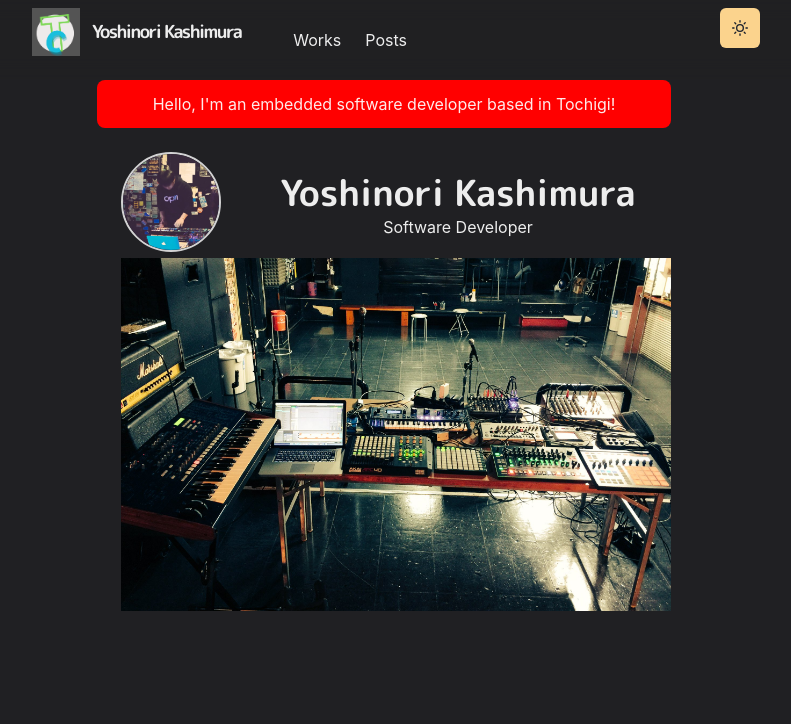
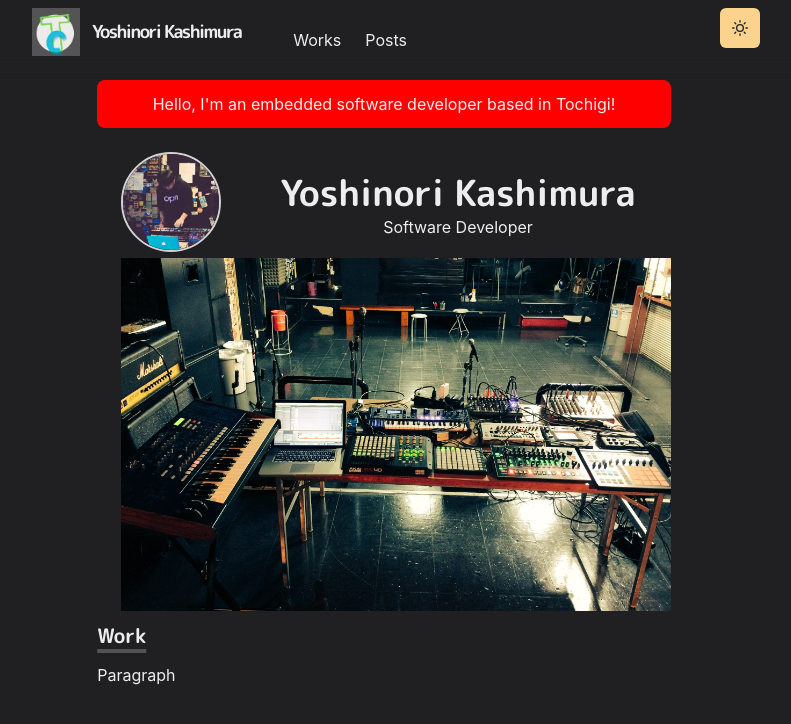
Before and after one commit to tonakai-coco/portfolio, a Next.js app: page / in a window 1280 px wide. Shown: the top 724 px of the page, without its empty margins (256-1047 px from the left). Built offline with nearby package versions, Linux system fonts and the light colour scheme.

Commit message:
Refactor navbar and add Section component

```diff
--- a/src/components/layouts/navbar.tsx
+++ b/src/components/layouts/navbar.tsx
@@ -26,15 +26,15 @@
   const active = path === href
   const inactiveColor = useColorModeValue('gray200', 'whiteAlpha.900')
   return (
-    <NextLink href={href}>
     <Link
+      as={NextLink}
       p={2}
+      href={href}
       bg={active ? 'glassTeal' : undefined}
       color={active ? '#202023' : inactiveColor}
     >
       {children}
     </Link>
-    </NextLink>
   )
 }
 
@@ -95,15 +95,15 @@
                 aria-label="Options"
               />
               <MenuList>
-                <NextLink href="/" passHref>
-                  <MenuItem as={Link}>About</MenuItem>
-                </NextLink>
-                <NextLink href="/works" passHref>
-                  <MenuItem as={Link}>Works</MenuItem>
-                </NextLink>
-                <NextLink href="/posts" passHref>
-                  <MenuItem as={Link}>Posts</MenuItem>
-                </NextLink>
+                <MenuItem as={Link} href="/">
+                  About
+                </MenuItem>
+                <MenuItem as={Link} href="/works">
+                  Works
+                </MenuItem>
+                <MenuItem as={Link} href="/posts">
+                  Posts
+                </MenuItem>
                 <MenuItem as={Link} href="https://github.com/tonakai-coco">
                   Github
                 </MenuItem>
--- /dev/null
+++ b/src/components/layouts/section.tsx
@@ -0,0 +1,21 @@
+import { motion } from 'framer-motion'
+import { chakra, shouldForwardProp } from '@chakra-ui/react'
+
+const StyledDiv = chakra(motion.div, {
+  shouldForwardProp: prop => {
+    return shouldForwardProp(prop) || prop === 'transition'
+  }
+})
+
+const Section = ({ children, delay = 0 }) => (
+  <StyledDiv
+    initial={{ y: 10, opacity: 0 }}
+    animate={{ y: 0, opacity: 1 }}
+    transition={{ duration: 0.8, delay }}
+    md={6}
+  >
+    {children}
+  </StyledDiv>
+)
+
+export default Section
--- a/src/pages/index.tsx
+++ b/src/pages/index.tsx
@@ -1,3 +1,4 @@
+import Section from '@/components/layouts/section'
 import {
   Container,
   Box,
@@ -54,6 +55,12 @@
           <Image src="/tonakai_band_equipment.jpeg" alt="tonakai equipment" />
         </Box>
       </Box>
+      <Section delay={0.1}>
+        <Heading as="h3" variant="section-title">
+          Work
+        </Heading>
+        <p>Paragraph</p>
+      </Section>
     </Container>
   )
 }
```
Also changed, not shown: src/pages/posts.tsx (added), src/pages/works.tsx (added). Lines whose indentation alone changed are shown as unchanged.
